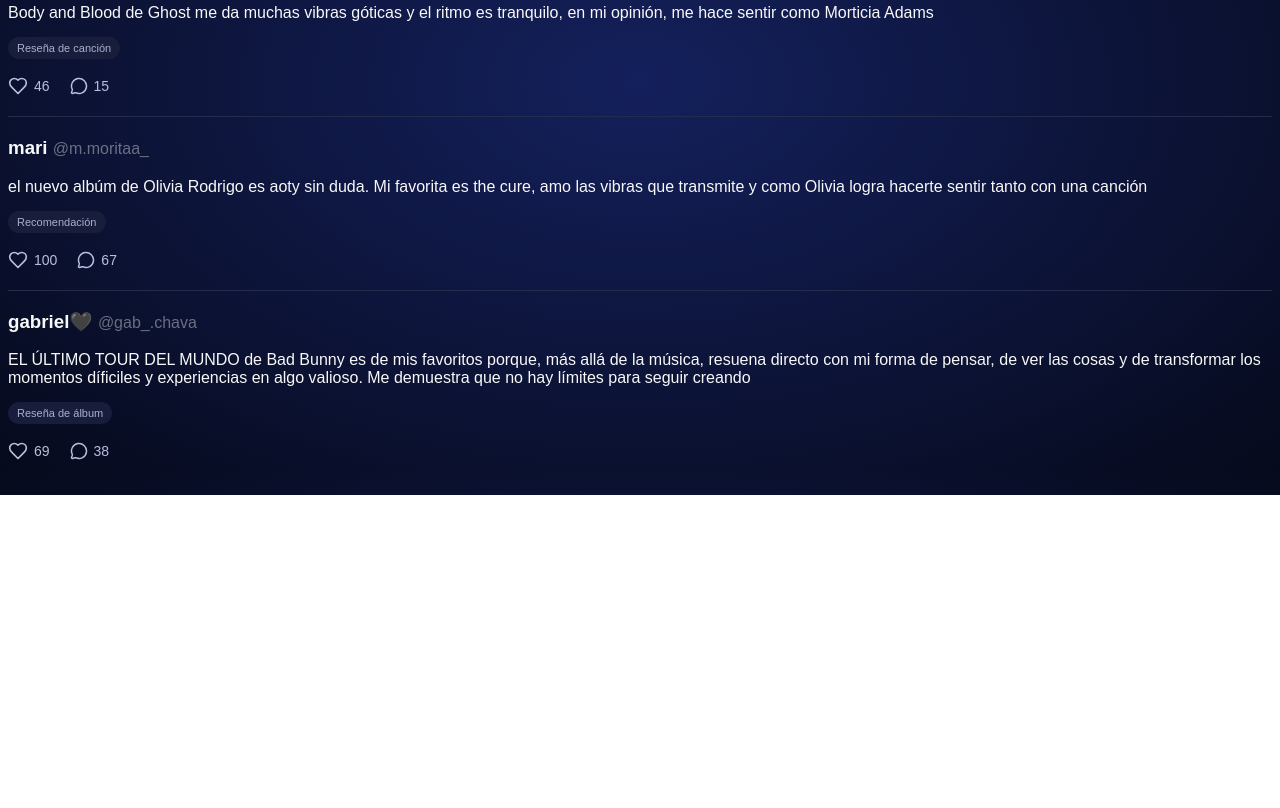
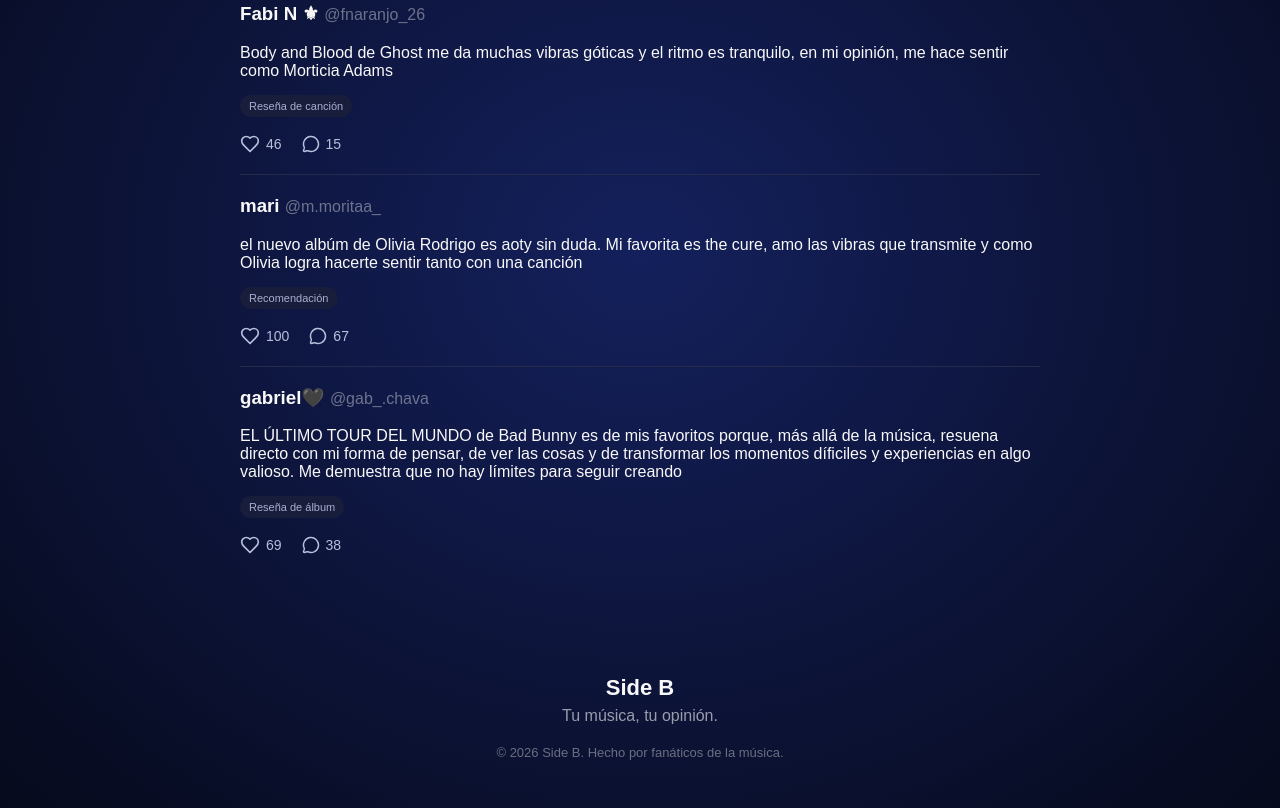
Before and after one commit to fabiolaamesen/proyecto-side-b, a plain HTML site: page html/resenas.html in a window 1280 px wide. Shown: the part 305-1113 px from the top of the page. Before the commit the page ends 800 px from the top, so only its background shows below. Drawn offline with Linux system fonts and the light colour scheme; a script that the page names is missing.

Commit message:
Espaciado a lso lados a la seccion de reseñas

```diff
--- a/css/style.css
+++ b/css/style.css
@@ -409,3 +409,9 @@ footer{
 .favoritos .albumes img:hover{
     transform: translateY(-5px);
 }
+/*Espaciado a los lados en RESEÑAS*/
+.feed-resenas{
+    width: min(800px, calc(100% - 60px));
+    margin: 0 auto;
+    padding-top: 40px;
+}
--- a/html/resenas.html
+++ b/html/resenas.html
@@ -34,7 +34,7 @@
         </div>
     </nav>
     <main>
-        <div class="publicaciones">
+        <div class="publicaciones feed-resenas">
             <article class="publicacion">
                 <!--Nombre de usuario-->
                 <h3>
@@ -185,5 +185,12 @@
             </article>
         </div>
     </main>
+    <footer>
+        <div class="footer-contenido">
+            <p class="footer-nombre">Side B</p>
+            <p class="footer-lema">Tu música, tu opinión.</p>
+            <p class="footer-copy">© 2026 Side B. Hecho por fanáticos de la música.</p>
+        </div>
+    </footer>
 </body>
 </html>
```
